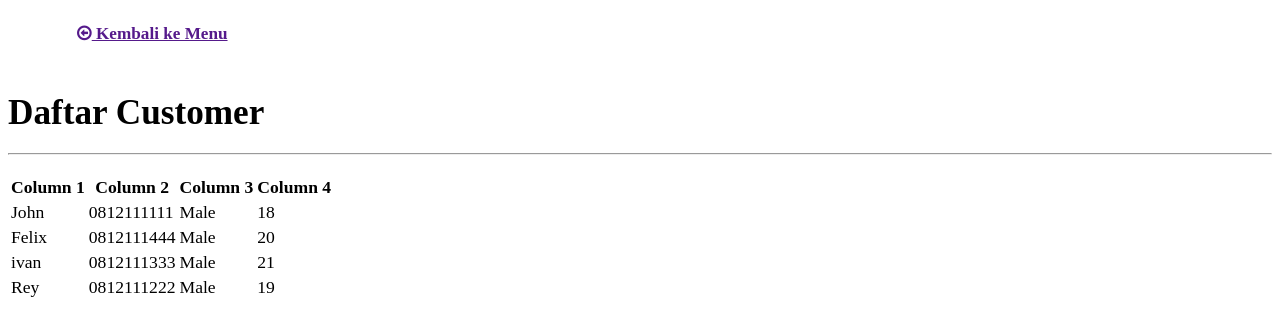
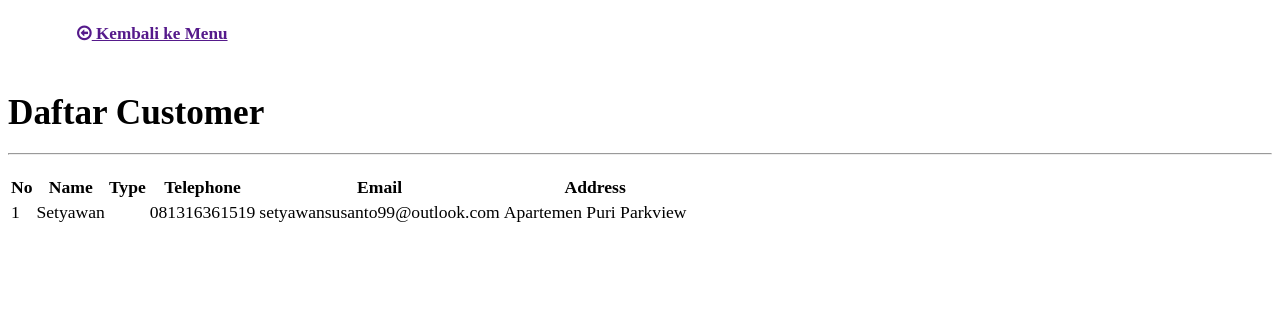
Before and after one commit to luckymahrus/victory, a CodeIgniter app: page /victory/customer/list_customer in a window 1280 px wide. Shown: the part 58-394 px from the top of the page. Run offline with CodeIgniter, Linux system fonts and the light colour scheme; data comes from the database, SQL or seed files in the repository; some libraries are stand-ins or nearby versions.

Commit message:
Daftar Customer

```diff
--- a/application/controllers/Customer.php
+++ b/application/controllers/Customer.php
@@ -19,11 +19,11 @@
 
 	            $this->crud_model->insert_data('customers',$data);
 	            $this->session->set_flashdata('success',"$.Notify({
-				    caption: 'Notify title',
-				    content: 'Notify content',
+				    caption: 'Berhasil',
+				    content: 'Berhasil tambah customer',
 				    type: 'success'
 				});");
-	            redirect('accounts');
+	            redirect('admin');
 
 			}else{
 				$data['title'] = 'Customer';
@@ -36,6 +36,7 @@
 
 			$data['title'] = 'Customer';
 			$data['is_mobile'] = $this->is_mobile;
+			$data['customers'] = $this->crud_model->get_data('customers')->result();
 			$this->template->load('default','customer/list_customer',$data);
 
 		}
--- a/application/views/customer/add_customer.php
+++ b/application/views/customer/add_customer.php
@@ -28,8 +28,8 @@
                 <label>Jenis Customer</label>
                 <div class="input-control select full-size">
                     <select name="customer_type">
-                        <option>Customer Biasa</option>
-                        <option>Member</option>
+                        <option value="Regular">Customer Biasa</option>
+                        <option value="Member">Member</option>
                     </select>
                 </div>
             </div>
--- a/application/views/customer/list_customer.php
+++ b/application/views/customer/list_customer.php
@@ -1,4 +1,4 @@
-<div class="containter">
+<div class="container">
 	<div class="grid">
 		<div class="row">
 	        <div class="cell">
@@ -11,42 +11,32 @@
 	            <hr class="bg-teal">
 	        </div>
 	    </div>
+
 		<div class="row">
 			<div class="cell">
 				<table class="table hovered border">
 					<thead>
 						<tr>
-							<th class="sortable-column">Column 1</th>
-							<th class="sortable-column">Column 2</th>
-							<th class="sortable-column">Column 3</th>
-							<th class="sortable-column">Column 4</th>
+							<th class="sortable-column">No</th>
+							<th class="sortable-column">Name</th>
+							<th class="sortable-column">Type</th>
+							<th class="sortable-column">Telephone</th>
+							<th class="sortable-column">Email</th>
+							<th class="sortable-column">Address</th>
 						</tr>
 					</thead>
 					<tbody>
+						<?php $i=1; ?>
+						<?php foreach($customers as $customer): ?>
 						<tr>
-							<td>John</td>
-							<td>0812111111</td>
-							<td>Male</td>
-							<td>18</td>
+							<td><?php echo $i ?></td>
+							<td><?php echo $customer->name ?></td>
+							<td><?php echo $customer->type ?></td>
+							<td><?php echo $customer->telephone ?></td>
+							<td><?php echo $customer->email ?></td>
+							<td><?php echo $customer->address ?></td>
 						</tr>
-						<tr>
-							<td>Felix</td>
-							<td>0812111444</td>
-							<td>Male</td>
-							<td>20</td>
-						</tr>
-						<tr>
-							<td>ivan</td>
-							<td>0812111333</td>
-							<td>Male</td>
-							<td>21</td>
-						</tr>
-						<tr>
-							<td>Rey</td>
-							<td>0812111222</td>
-							<td>Male</td>
-							<td>19</td>
-						</tr>
+						<?php endforeach; ?>
 					</tbody>
 				</table>
 			</div>
```
